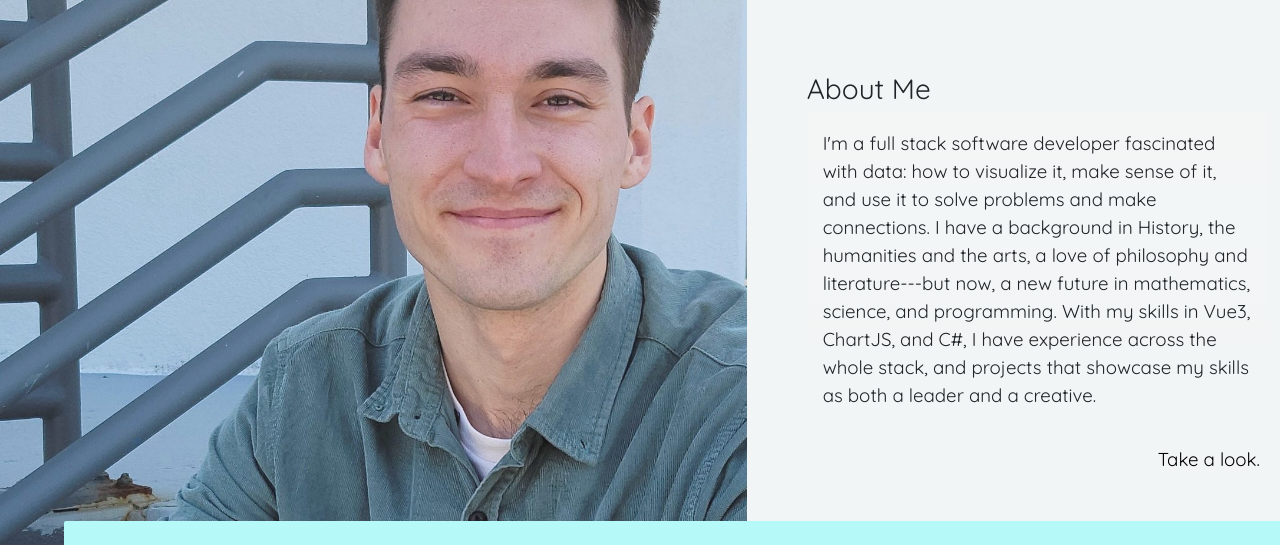
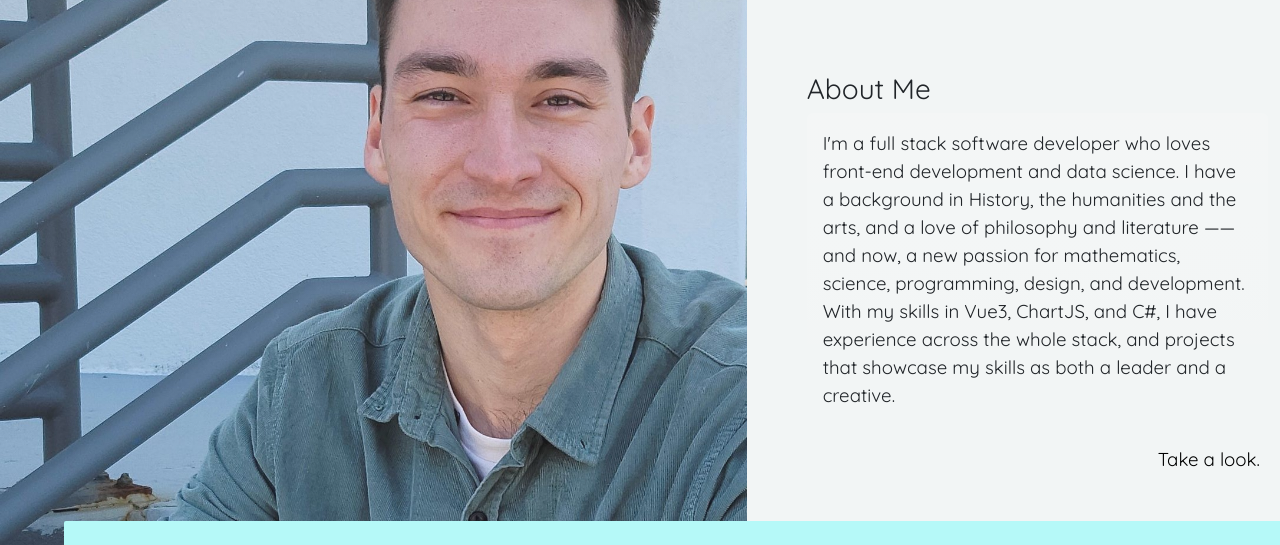
Before and after one commit to da-cade/da-cade, a plain HTML site: page index.html in a window 1280 px wide. Shown: the part 255-800 px from the top of the page. Drawn offline with nearby package versions, Linux system fonts and the light colour scheme.

Commit message:
readme updated

```diff
--- a/index.html
+++ b/index.html
@@ -62,13 +62,12 @@
         <div id="aboutMe">
           <h3 class="">About Me</h3>
           <div class="d-flex flex-column justify-content-center p-3 rounded bg-gradient">
-            <p class="m-0"> I'm a full stack software developer fascinated with data: how to visualize it, make
-              sense
-              of it, and use it to solve problems and make connections. I have a background in History, the
-              humanities and the arts, a love of philosophy and literature---but now, a new future in mathematics,
-              science, and programming. With my skills in Vue3, ChartJS, and C#, I have experience across the
-              whole
-              stack, and projects that showcase my skills as both a leader and a creative. </p>
+            <p class="m-0"> I'm a full stack software developer who loves front-end development and data science. I have
+              a background in History, the humanities and the arts, and a love of philosophy and literature —— and now,
+              a new passion for mathematics,
+              science, programming, design, and development. With my skills in Vue3, ChartJS, and C#, I have experience
+              across the
+              whole stack, and projects that showcase my skills as both a leader and a creative. </p>
             <!-- throw an underline on hover -->
           </div>
           <div class="d-flex justify-content-end selectable">
```
Also changed, not shown: README.md.
